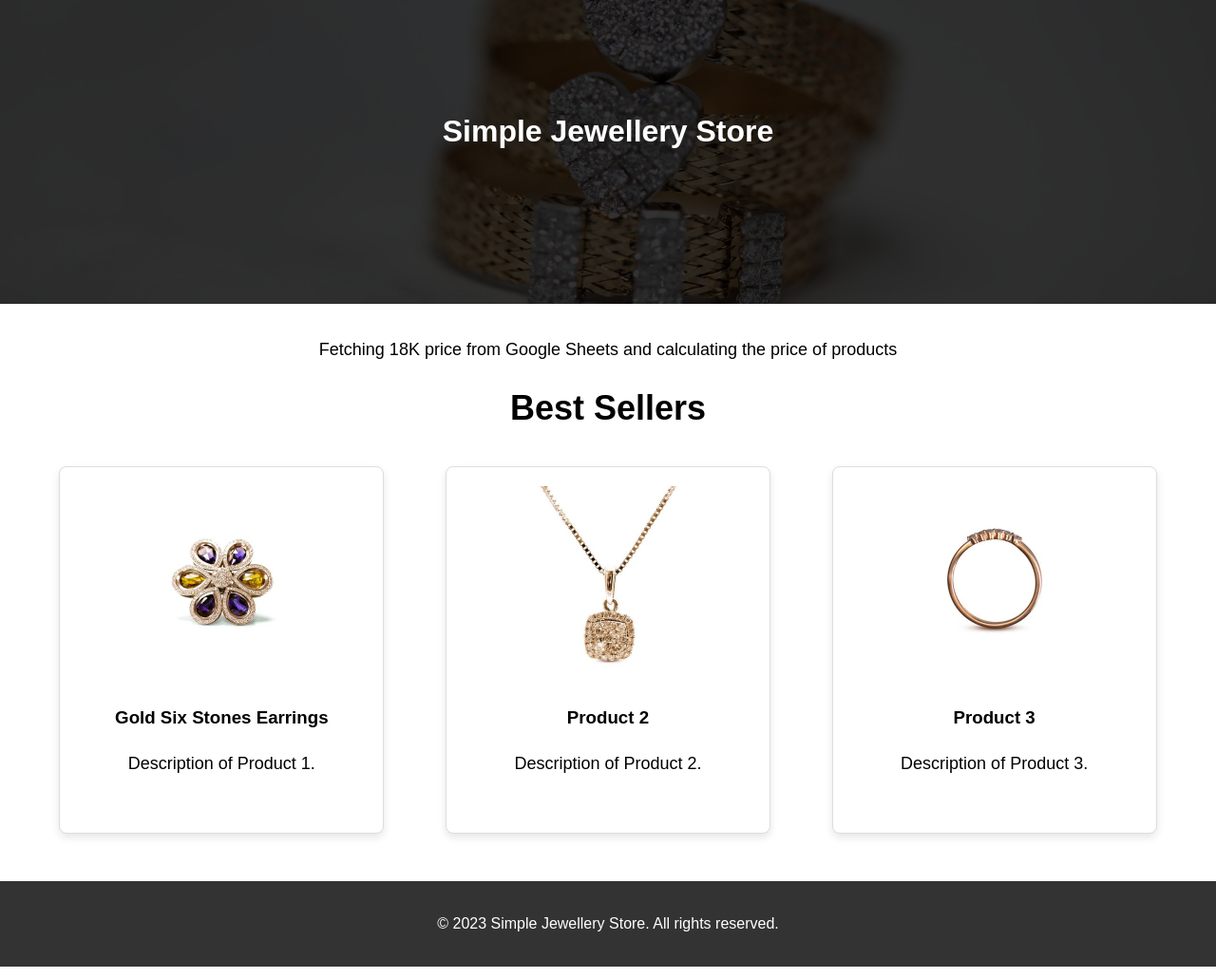
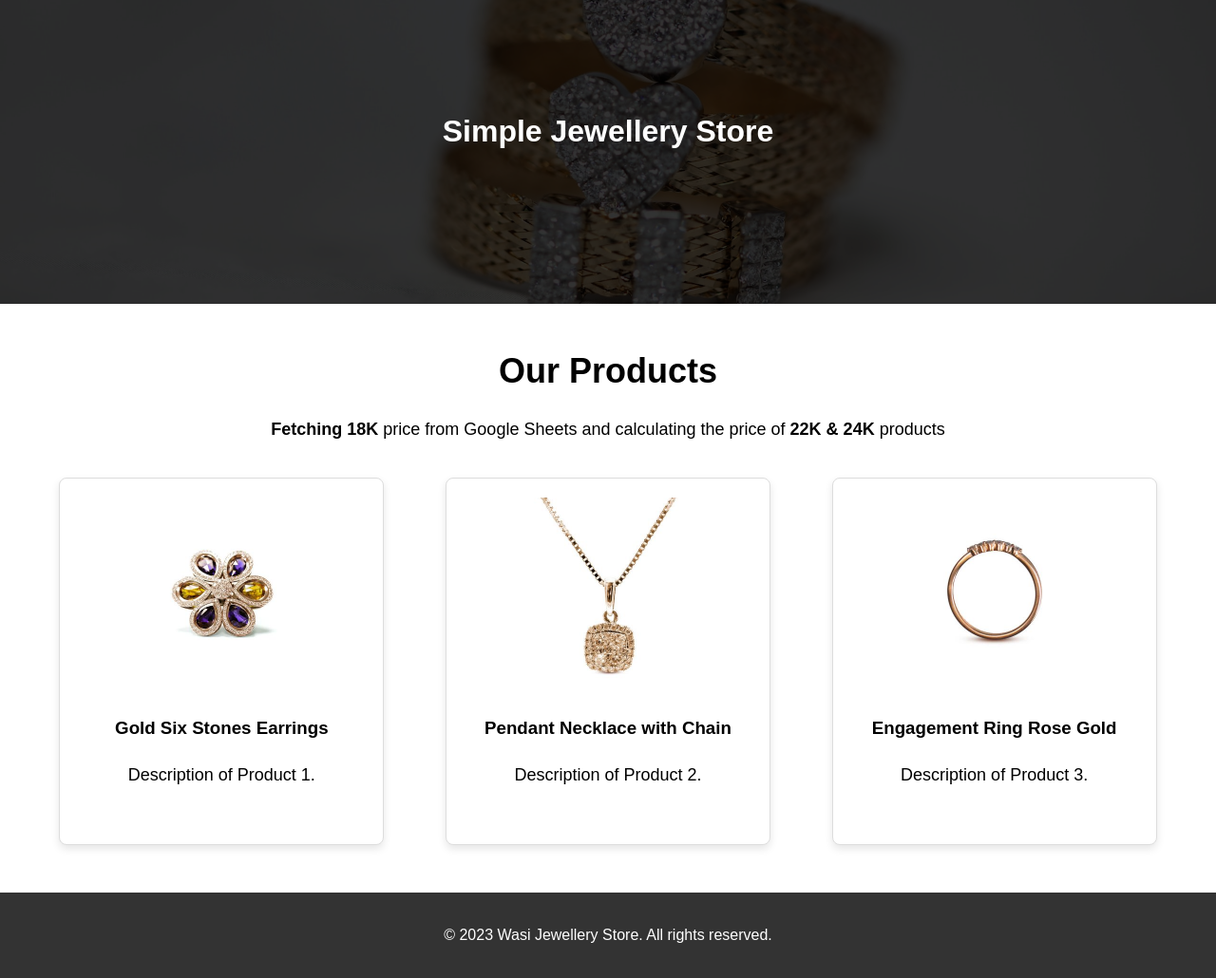
Before and after one commit to wAsI7/Jewellery-Store, a website: page index.html in a window 1280 px wide. Shown: the whole page at 95% size. Drawn offline with Linux system fonts and the light colour scheme.

Commit message:
Update index.html

```diff
--- a/index.html
+++ b/index.html
@@ -18,8 +18,8 @@
     </div>
 
     <div class="container">
-        <p>Fetching 18K price from Google Sheets and calculating the price of products</p>
-        <h2>Best Sellers</h2>
+        <h2>Our Products</h2>
+        <p><b>Fetching 18K</b> price from Google Sheets and calculating the price of <b>22K & 24K</b> products</p>
 
         <div class="best-sellers">
             <div class="product">
@@ -30,20 +30,20 @@
 
             <div class="product">
                 <img src="./images/Necklace.jpg" alt="Product 2">
-                <h3>Product 2</h3>
+                <h3>Pendant Necklace with Chain</h3>
                 <p>Description of Product 2.</p>
             </div>
 
             <div class="product">
                 <img src="./images/Rings.jpg" alt="Product 3">
-                <h3>Product 3</h3>
+                <h3>Engagement Ring Rose Gold</h3>
                 <p>Description of Product 3.</p>
             </div>
         </div>
     </div>
 
     <div class="footer">
-        <p>&copy; 2023 Simple Jewellery Store. All rights reserved.</p>
+        <p>&copy; 2023 Wasi Jewellery Store. All rights reserved.</p>
     </div>
 
 </body>
```
